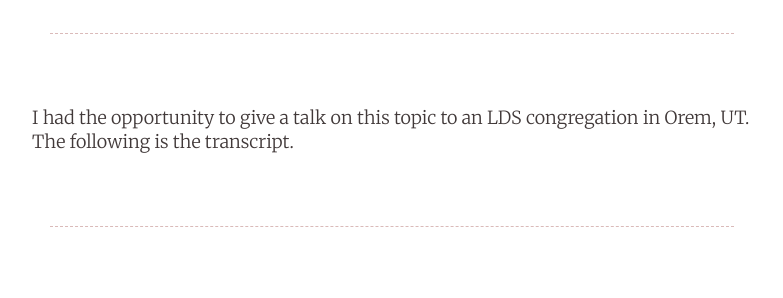
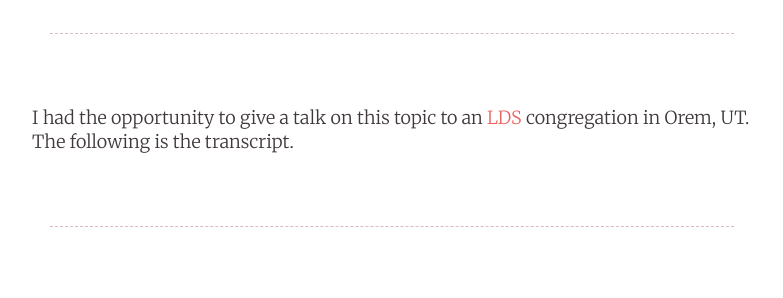
Before and after one commit to mjswensen/mjswensen.com, a Jekyll site: the page built from blog/_posts/2014-06-08-how-the-gospel-of-christ-relates-to-those-who-passed-on-without-it.md, in a window 1280 px wide and 900 px high. Shown: the part 447-745 px from the top of the window, without its empty margins (248-1031 px from the left). Built offline with Jekyll 4.4.1, drawn with Linux system fonts in a browser that asks for light colours; Markdown is read by kramdown in place of the engine named in the settings; part of the change alters nothing that is shown.

```diff
--- a/blog/_posts/2014-06-08-how-the-gospel-of-christ-relates-to-those-who-passed-on-without-it.md
+++ b/blog/_posts/2014-06-08-how-the-gospel-of-christ-relates-to-those-who-passed-on-without-it.md
@@ -2,9 +2,11 @@
 title: How the Gospel of Christ Relates to Those Who Passed On Without It
 date: 2014-06-08 11:50:00
 layout: post
+sitemap:
+  lastmod: 2015-04-10 07:28:13
 ---
 
-I had the opportunity to give a talk on this topic to an LDS congregation in Orem, UT. The following is the transcript.
+I had the opportunity to give a talk on this topic to an [LDS](https://www.lds.org/?lang=eng) congregation in Orem, UT. The following is the transcript.
 
 ---
 
```
